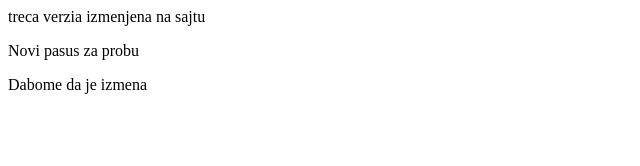
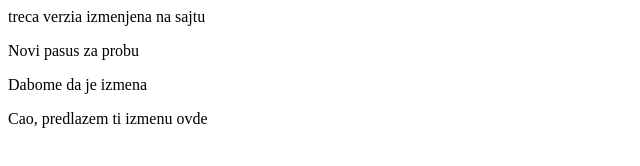
Before and after one commit to limbicresonance/folder1, a plain HTML site: page index.html in a window 1280 px wide. Shown: the whole page, without its empty margins (0-640 px from the left). Drawn offline with Linux system fonts and the light colour scheme.

Commit message:
Create index.html

```diff
--- a/index.html
+++ b/index.html
@@ -4,6 +4,7 @@
     <p>treca verzia izmenjena na sajtu </p>
     <p>Novi pasus za probu </p>
     <p>Dabome da je izmena</p>
+    <p>Cao, predlazem ti izmenu ovde<p>
     </body>
 
 </html>
```
